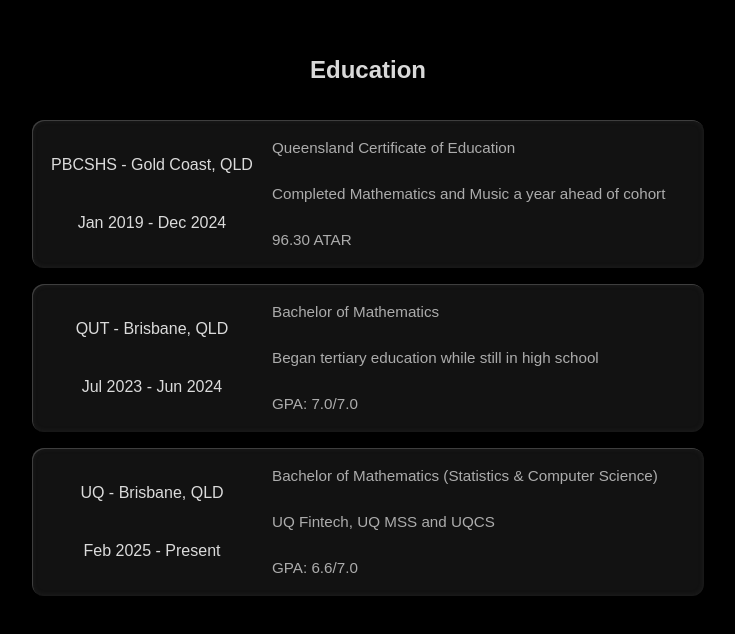
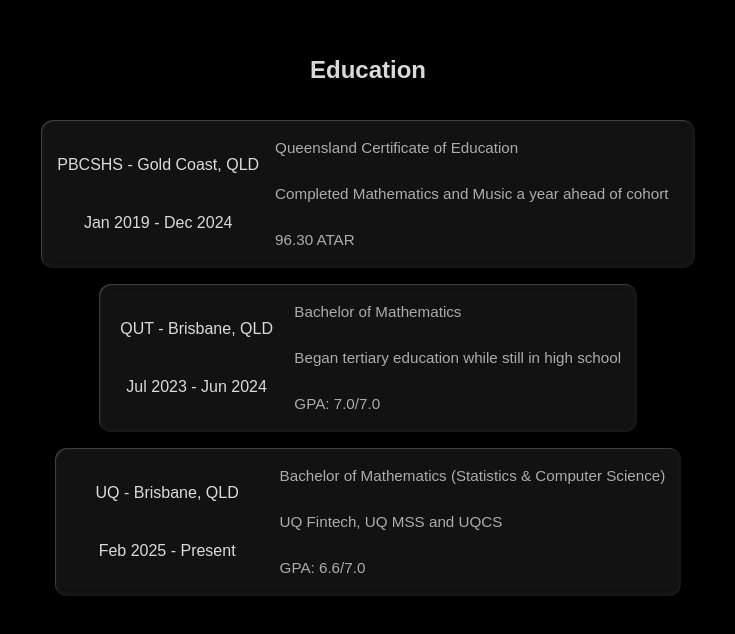
Before and after one commit to CameronDixon0/CameronDixon0.github.io, a plain HTML site: page index.html in a window 1280 px wide. Shown: the part 2021-2655 px from the top of the page, without its empty margins (272-1007 px from the left). Drawn offline with Linux system fonts and the light colour scheme.

Commit message:
fixed overflows

```diff
--- a/style.css
+++ b/style.css
@@ -156,7 +156,6 @@
 }
 
 .project-display {
-  width: 100%;
   max-width: 1100px;
   margin: 0 auto;
   display: grid;
@@ -256,7 +255,7 @@
   flex-direction: column;
   align-items: center;
   gap: 1rem;
-  padding: 0;
+  padding: 0 1rem;
 }
 
 .education-card {
@@ -274,7 +273,6 @@
     0 0 20px rgba(0, 0, 0, 0.1);
   grid-template-columns: 1fr 2fr;
   gap: 1rem;
-  width: 40rem;
 }
 
 .education-info {
```
